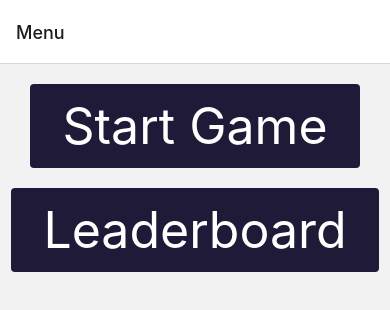
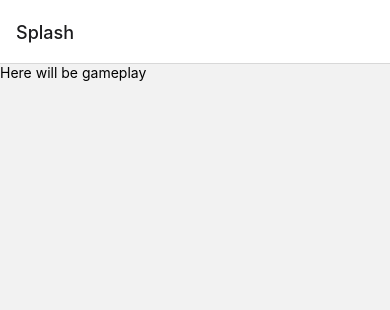
Before and after one commit to SS12-2024/SS12-2024, a React Native app: screen / in a window 390 px wide. Shown: the top 310 px of the page. Built offline with nearby package versions, Linux system fonts and the light colour scheme.

Commit message:
Added new screens to Navigator

```diff
--- a/navigation/GameNavigator.jsx
+++ b/navigation/GameNavigator.jsx
@@ -3,13 +3,21 @@ import { createNativeStackNavigator } from '@react-navigation/native-stack';
 import LeaderboardScreen from '../screens/LeaderboardScreen'
 import MenuScreen from '../screens/MenuScreen';
 import GameScreen from '../screens/GameScreen';
+import SplashScreen from '../screens/SplashScreen';
+import SignInScreen from '../screens/SignInScreen';
+import TutorialScreen from '../screens/TutorialScreen';
+import LevelScreen from '../screens/LevelScreen';
 
 const Stack = createNativeStackNavigator();
 
 const GameNavigator = () => {
     return (
-        <Stack.Navigator initialRouteName="Menu">
+        <Stack.Navigator initialRouteName="Splash">
+            <Stack.Screen name="Splash" component={SplashScreen} />
+            <Stack.Screen name="SignIn" component={SignInScreen} />
+            <Stack.Screen name="Tutorial" component={TutorialScreen} />
             <Stack.Screen name="Menu" component={MenuScreen} />
+            <Stack.Screen name="Level" component={LevelScreen} />
             <Stack.Screen name="Leaderboard" component={LeaderboardScreen} />
             <Stack.Screen name="Gameplay" component={GameScreen} />
             {/* Add more screens as needed */}
```
